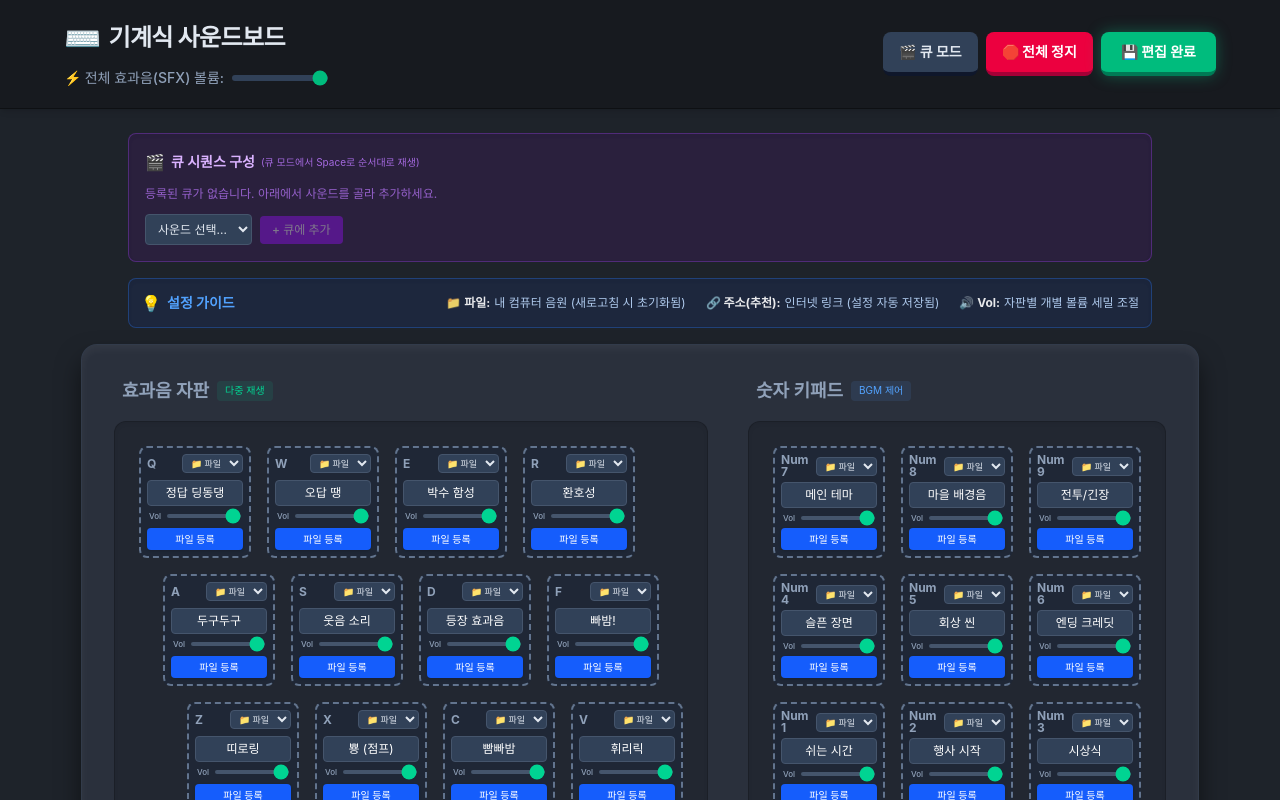
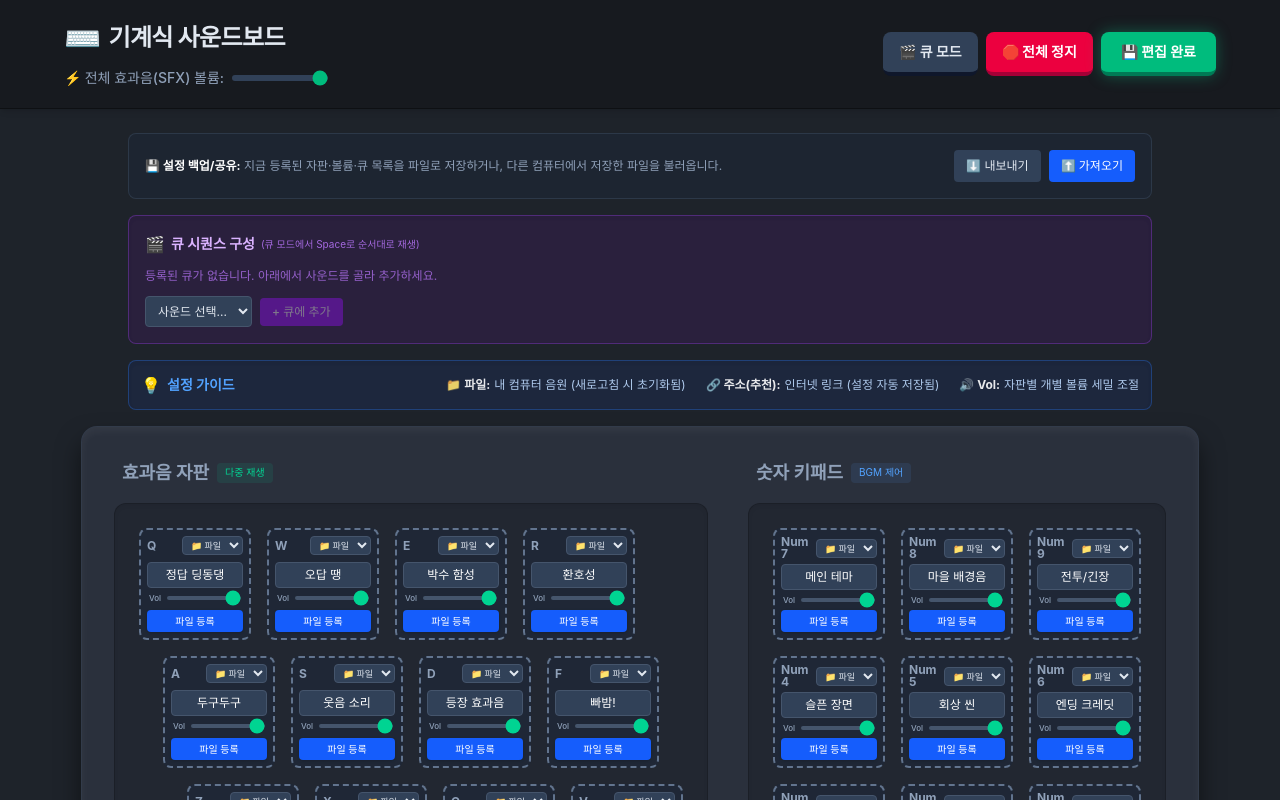
Before and after one commit to venushoon/soundboard, a React (Vite) app: page / in a window 1280 px wide. Both pictures are taken after a click on the button "⚙️ 자판 설정". Built offline with nearby package versions, Linux system fonts and the light colour scheme.

Commit message:
내보내기/가져오기 기능

```diff
--- a/src/App.jsx
+++ b/src/App.jsx
@@ -44,6 +44,14 @@ const formatTime = (sec) => {
   const s = Math.floor(sec % 60);
   return `${m}:${s.toString().padStart(2, '0')}`;
 };
+
+// Blob -> base64 data URL 변환 (설정 내보내기용)
+const blobToBase64 = (blob) => new Promise((resolve, reject) => {
+  const reader = new FileReader();
+  reader.onloadend = () => resolve(reader.result);
+  reader.onerror = reject;
+  reader.readAsDataURL(blob);
+});
 
 const KeycapButton = memo(({ sound, isActive, isEditMode, bgmUIState, isCueTarget, onAction, onFileUpload, onSettingChange, onUrlLoad, onDelete }) => {
   const fileInputRef = useRef(null);
@@ -634,6 +642,112 @@ const SoundBoard = () => {
     showToast('음원이 삭제되었습니다', 'success');
   }, [stopBGM, showToast]);
 
+  // 설정 내보내기: 라벨/볼륨/큐리스트 + (파일 모드) 원본 음원을 base64로 JSON에 통째로 담음
+  const handleExportSettings = useCallback(async () => {
+    try {
+      showToast('내보내기 준비 중...', 'success');
+      const fileBlobs = await loadAllSoundFiles(); // { code: Blob }
+      const soundsExport = await Promise.all(mappingsRef.current.map(async (s) => {
+        let fileData = null, fileType = null;
+        if (s.audioType === 'file' && fileBlobs[s.code]) {
+          fileData = await blobToBase64(fileBlobs[s.code]);
+          fileType = fileBlobs[s.code].type || 'audio/mpeg';
+        }
+        return {
+          code: s.code,
+          soundLabel: s.soundLabel,
+          loop: s.loop,
+          volume: s.volume,
+          audioType: s.audioType,
+          url: s.url || '',
+          fileData,
+          fileType,
+        };
+      }));
+
+      const payload = {
+        version: 1,
+        exportedAt: new Date().toISOString(),
+        sfxVolume: sfxVolumeRef.current,
+        cueList: cueListRef.current,
+        sounds: soundsExport,
+      };
+
+      const blob = new Blob([JSON.stringify(payload)], { type: 'application/json' });
+      const url = URL.createObjectURL(blob);
+      const a = document.createElement('a');
+      a.href = url;
+      a.download = `soundboard-settings-${new Date().toISOString().slice(0, 10)}.json`;
+      document.body.appendChild(a);
+      a.click();
+      a.remove();
+      URL.revokeObjectURL(url);
+      showToast('설정을 내보냈습니다', 'success');
+    } catch (e) {
+      console.error(e);
+      showToast('내보내기에 실패했습니다', 'error');
+    }
+  }, [showToast]);
+
+  // 설정 가져오기: JSON을 읽어 라벨/볼륨/큐리스트 복원 + (파일 모드) base64 음원을 다시 decode하여 즉시 재생 가능하게 함
+  const handleImportSettings = useCallback(async (event) => {
+    const file = event.target.files[0];
+    if (!file) return;
+
+    try {
+      const text = await file.text();
+      const payload = JSON.parse(text);
+      if (!Array.isArray(payload.sounds)) throw new Error('형식이 올바르지 않습니다');
+
+      const ctx = initAudioContext();
+      showToast('설정을 불러오는 중...', 'success');
+
+      for (const s of payload.sounds) {
+        const isKnownCode = INITIAL_MAPPINGS.some(m => m.code === s.code);
+        if (!isKnownCode) continue;
+
+        let audioBuffer = null;
+        if (s.audioType === 'file' && s.fileData) {
+          try {
+            const resp = await fetch(s.fileData);
+            const blob = await resp.blob();
+            await saveSoundFile(s.code, blob);
+            audioBuffer = await ctx.decodeAudioData(await blob.arrayBuffer());
+          } catch (e) {
+            console.warn(`파일 복원 실패 (${s.code}):`, e);
+          }
+        } else if (s.audioType === 'url' && s.url) {
+          try {
+            const resp = await fetch(s.url);
+            audioBuffer = await ctx.decodeAudioData(await resp.arrayBuffer());
+          } catch (e) {
+            console.warn(`URL 로드 실패 (${s.code}):`, e);
+          }
+        }
+
+        setMappings(prev => prev.map(m => m.code === s.code ? {
+          ...m,
+          soundLabel: s.soundLabel ?? m.soundLabel,
+          loop: s.loop ?? m.loop,
+          volume: s.volume ?? m.volume,
+          audioType: s.audioType ?? m.audioType,
+          url: s.url ?? m.url,
+          audioBuffer: audioBuffer ?? m.audioBuffer,
+        } : m));
+      }
+
+      if (Array.isArray(payload.cueList)) setCueList(payload.cueList);
+      if (typeof payload.sfxVolume === 'number') setSfxVolume(payload.sfxVolume);
+
+      showToast('설정을 가져왔습니다', 'success');
+    } catch (e) {
+      console.error(e);
+      showToast('가져오기 실패: 올바른 설정 파일인지 확인하세요', 'error');
+    } finally {
+      event.target.value = null;
+    }
+  }, [initAudioContext, showToast]);
+
   const handleSettingChange = useCallback((code, setting, value) => {
     setMappings(prev => prev.map(s => s.code === code ? { ...s, [setting]: value } : s));
 
@@ -705,6 +819,27 @@ const SoundBoard = () => {
       </header>
 
       <main className="flex-grow p-3 lg:p-6 overflow-y-auto overflow-x-auto z-10 custom-scrollbar flex flex-col items-center justify-start">
+
+        {/* 💾 설정 내보내기/가져오기 (편집 모드에서만 노출) */}
+        {isEditMode && (
+          <div className="w-full max-w-5xl bg-slate-800/40 border border-slate-600/40 rounded-lg p-4 mb-4 flex flex-wrap items-center justify-between gap-3">
+            <div className="text-xs text-slate-400">
+              <strong className="text-white">💾 설정 백업/공유:</strong> 지금 등록된 자판·볼륨·큐 목록을 파일로 저장하거나, 다른 컴퓨터에서 저장한 파일을 불러옵니다.
+            </div>
+            <div className="flex gap-2 flex-shrink-0">
+              <button
+                onClick={handleExportSettings}
+                className="text-xs font-medium px-3 py-2 rounded bg-slate-700 hover:bg-slate-600 text-slate-200 transition-colors flex items-center gap-1.5"
+              >
+                ⬇️ 내보내기
+              </button>
+              <label className="text-xs font-medium px-3 py-2 rounded bg-blue-600 hover:bg-blue-500 text-white transition-colors flex items-center gap-1.5 cursor-pointer">
+                ⬆️ 가져오기
+                <input type="file" accept="application/json" className="hidden" onChange={handleImportSettings} />
+              </label>
+            </div>
+          </div>
+        )}
 
         {/* 🎬 큐 시퀀스 편집 패널 (편집 모드에서만 노출) */}
         {isEditMode && (
```
